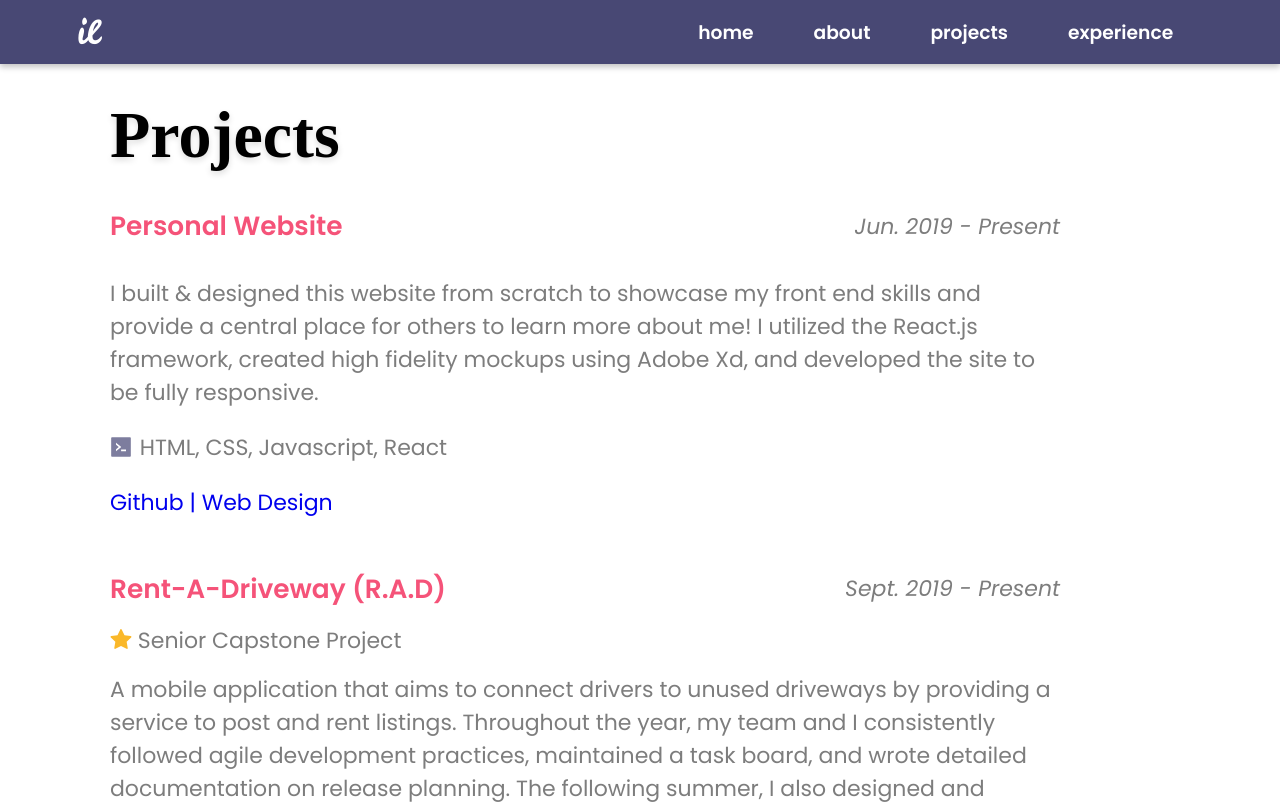
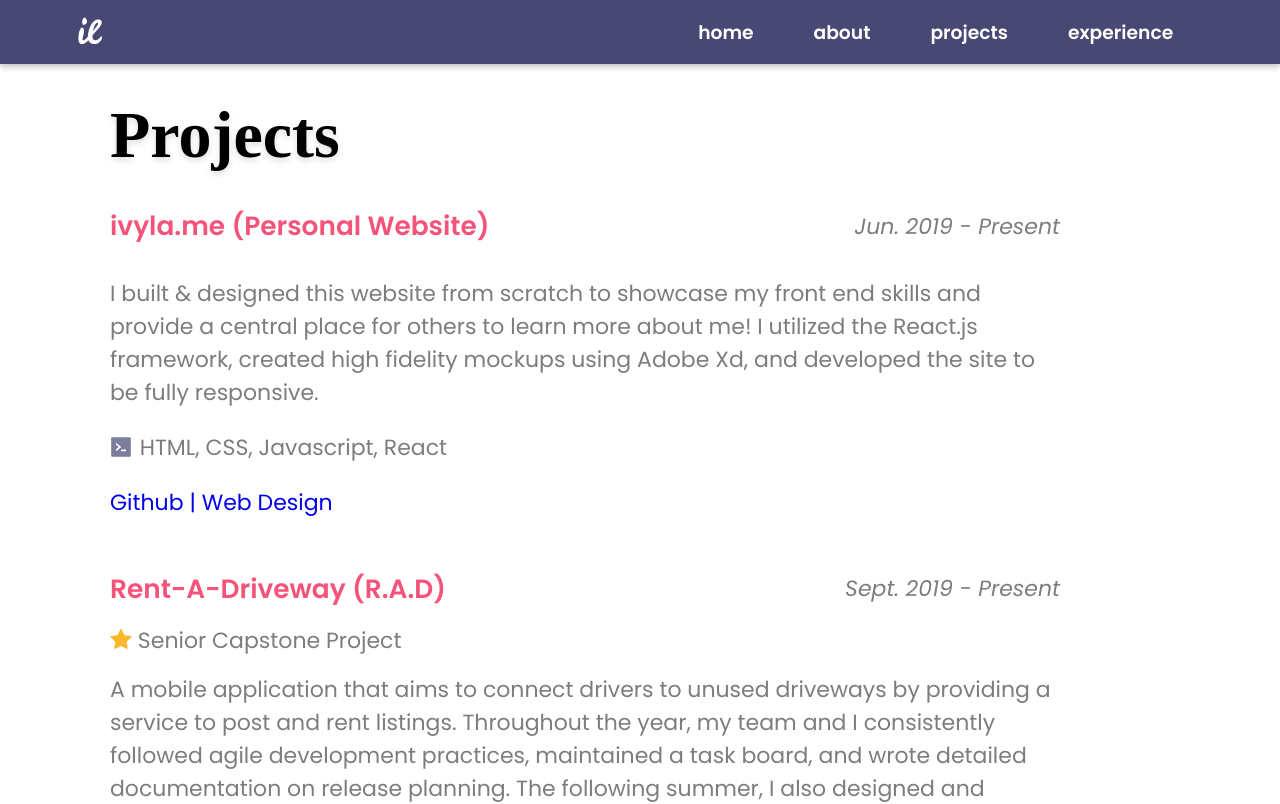
Before and after one commit to ivyla/portfoliov1, a React (Create React App) app: page /projects in a window 1280 px wide. Shown: the top 804 px of the page. Built offline with nearby package versions, Linux system fonts and the light colour scheme; a web font is replaced by a local one.

Commit message:
changed title of 1st project

```diff
--- a/src/data/ProjectsData.js
+++ b/src/data/ProjectsData.js
@@ -1,7 +1,7 @@
 const ProjectsData = [
     {
         key: 2,
-        name: "Personal Website",
+        name: "ivyla.me (Personal Website)",
         startDate: "Jun. 2019",
         endDate: "Present",
         links: [{name: "Github  ", link: "https://github.com/ivyla/ivyla.github.io"}, {name: "Web Design  ", link: "https://xd.adobe.com/view/d66c3a23-b657-4cb1-7cec-432634c5a8f3-a05d/"}],
```
